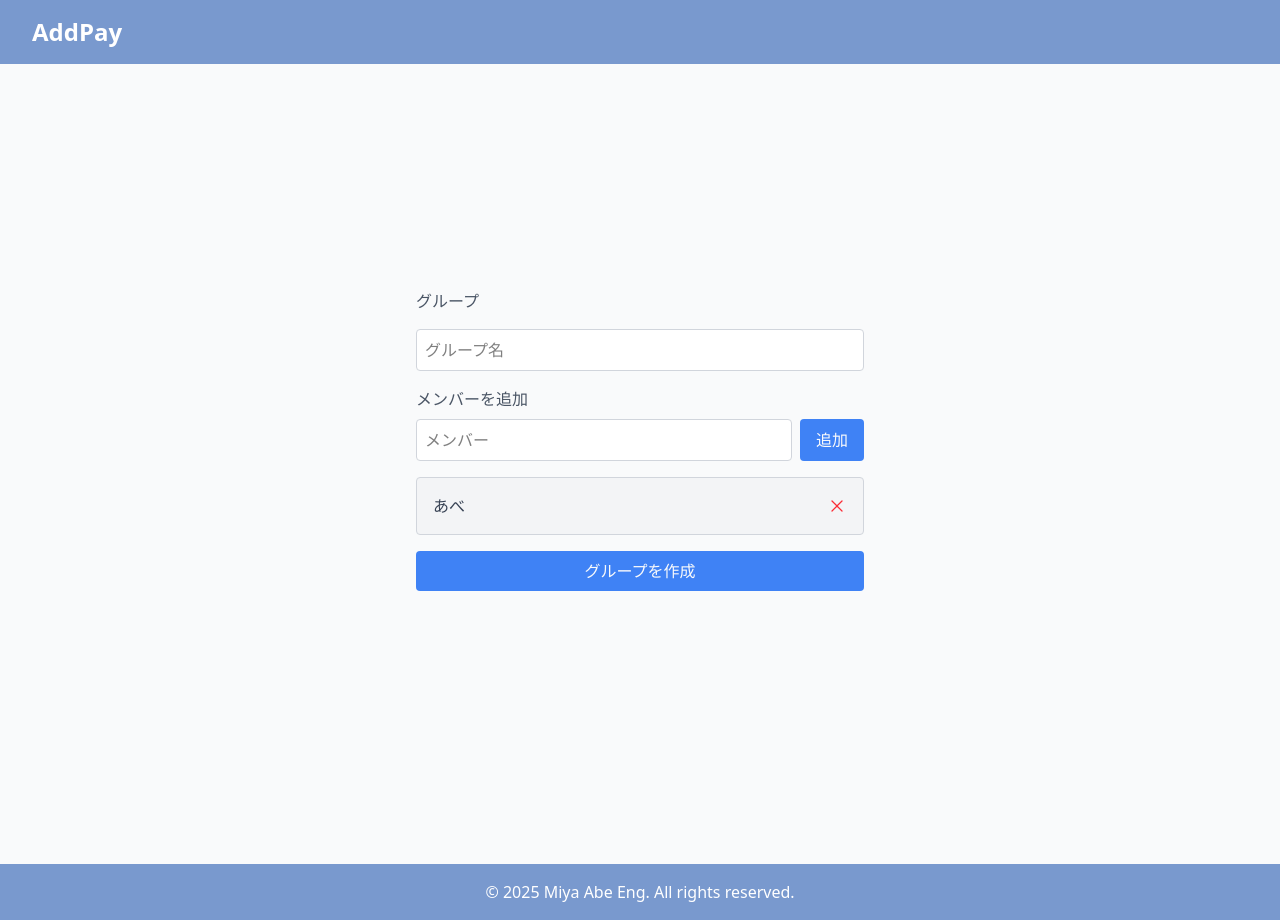
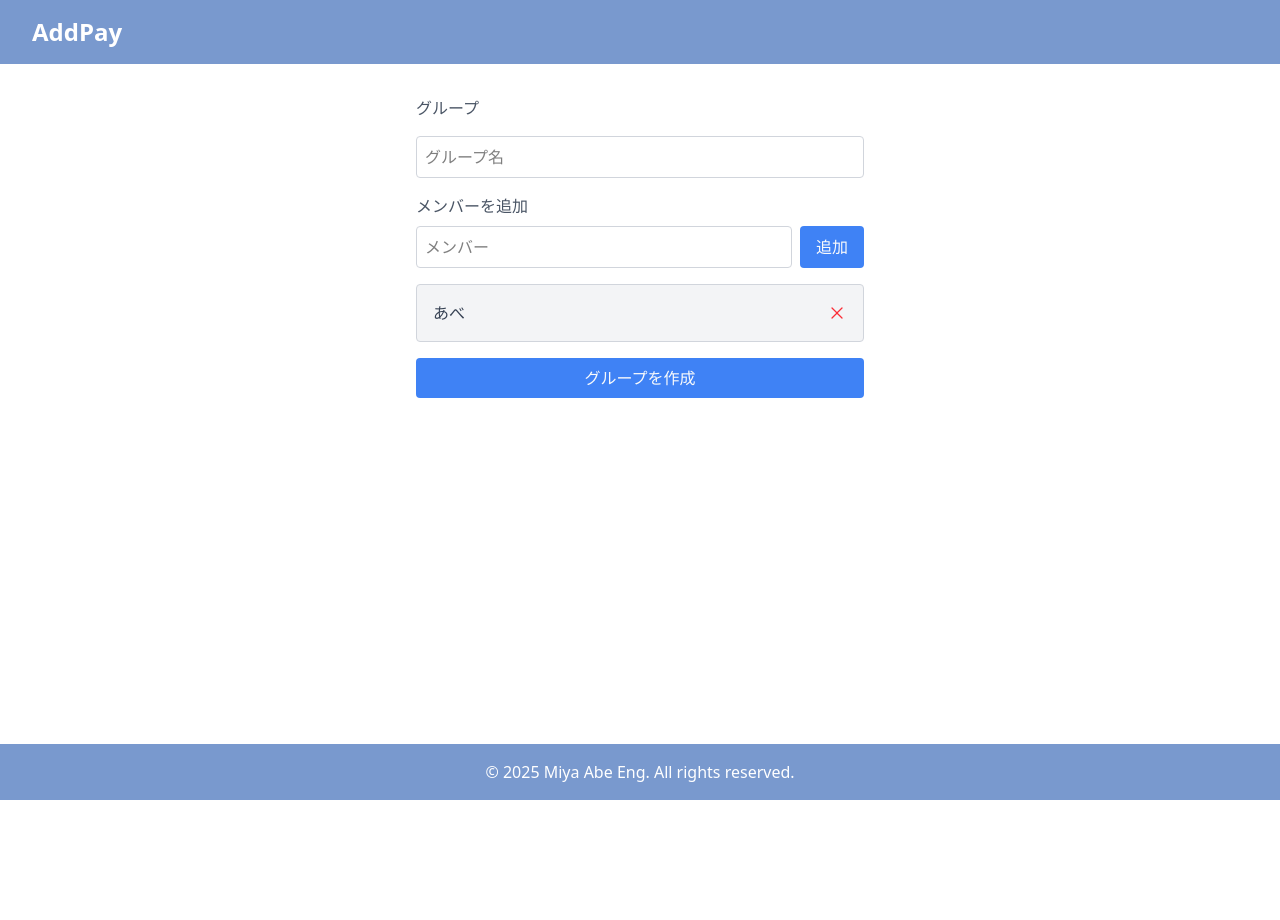
Before and after one commit to shetori7/SplitPay_front, a Next.js app: page /group/new in a window 1280 px wide. After the commit the page ends 800 px from the top, so only its background shows below. Built offline with nearby package versions, Linux system fonts and the light colour scheme; no server answers.

Commit message:
コミット

```diff
--- a/src/app/group/new/page.tsx
+++ b/src/app/group/new/page.tsx
@@ -47,9 +47,9 @@ export default function NewGroup() {
         });
     };
     return (
-        <div className="flex flex-col min-h-screen bg-gray-50 text-gray-700">
+        <div className="flex flex-col text-gray-700">
             {/* メインコンテンツ */}
-            <main className="flex flex-col gap-6 items-center justify-center flex-1 p-8 pb-20 font-[family-name:var(--font-geist-sans)]">
+            <main className="flex flex-col gap-6 items-center justify-center p-8 pb-20 font-[family-name:var(--font-geist-sans)]">
                 <form onSubmit={handleSubmit} className="flex flex-col gap-4 w-full max-w-md">
                     <label className="font-medium text-gray-600">グループ</label>
                     <input
```
